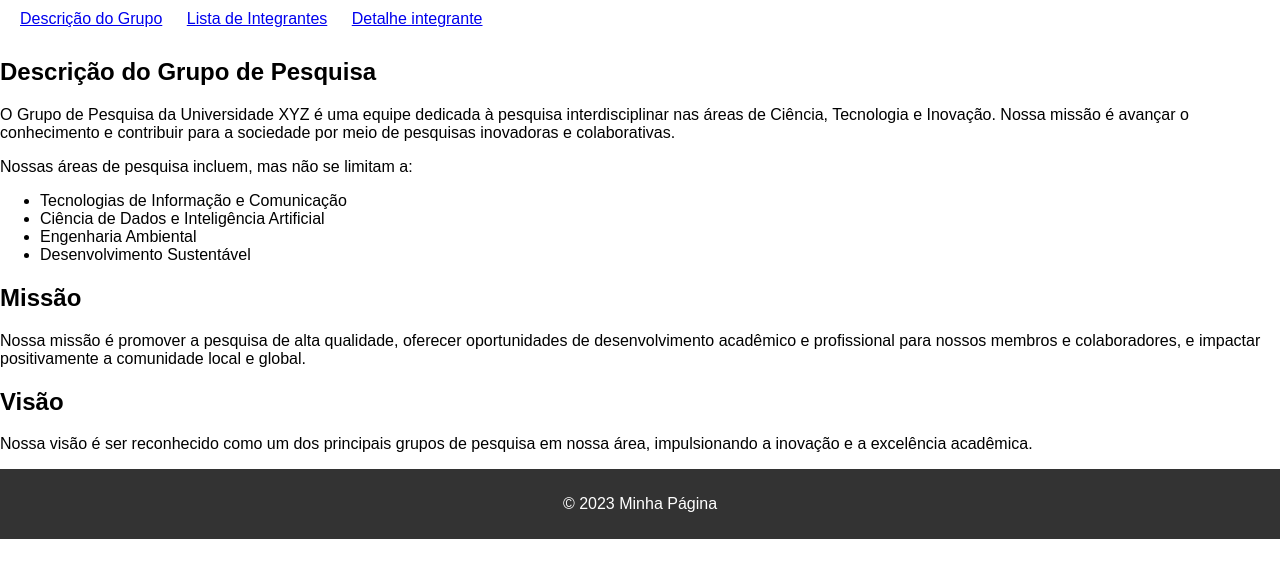
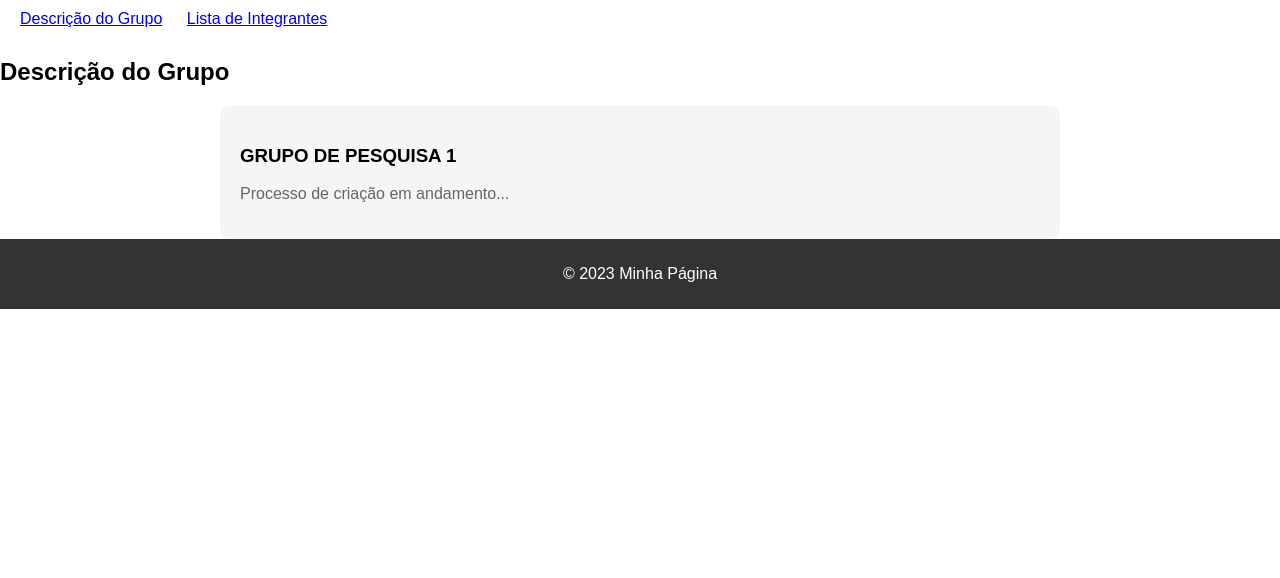
Before and after one commit to KaueFulgencio/programacao-web, a Django app: page / in a window 1280 px wide. Shown: the top 578 px of the page. Run offline with Django 4.2, Linux system fonts and the light colour scheme; data comes from the database, SQL or seed files in the repository; both versions use the stored data as it was after the commit.

Commit message:
descricao_grupo.html update

```diff
--- a/projeto2-Kaue/projeto2/grupo_pesquisa/admin.py
+++ b/projeto2-Kaue/projeto2/grupo_pesquisa/admin.py
@@ -2,7 +2,9 @@ from django.contrib import admin
 
 # Register your models here.
 
-from .models import Integrante, Publicacao
+from .models import Integrante, Publicacao, GrupoPesquisa
+
+admin.site.register(GrupoPesquisa)
 
 @admin.register(Integrante)
 class IntegranteAdmin(admin.ModelAdmin):
--- a/projeto2-Kaue/projeto2/grupo_pesquisa/models.py
+++ b/projeto2-Kaue/projeto2/grupo_pesquisa/models.py
@@ -20,8 +20,6 @@ class Integrante(models.Model):
     def __str__(self):
         return self.nome
 
-from django.db import models
-
 class Publicacao(models.Model):
     integrante = models.ForeignKey(Integrante, on_delete=models.CASCADE, related_name='publicacoes')
     titulo = models.CharField(max_length=200)
@@ -40,3 +38,8 @@ class Publicacao(models.Model):
 
     def autores_as_string(self):
         return ", ".join(self.get_autores_list())
+
+
+class GrupoPesquisa(models.Model):
+    nome = models.CharField(max_length=100)
+    descricao = models.TextField()
--- a/projeto2-Kaue/projeto2/grupo_pesquisa/templates/base.html
+++ b/projeto2-Kaue/projeto2/grupo_pesquisa/templates/base.html
@@ -37,7 +37,7 @@
         <ul>
             <li><a href="{% url 'descricao_grupo' %}">Descrição do Grupo</a></li>
             <li><a href="{% url 'lista_integrantes' %}">Lista de Integrantes</a></li>
-            <li><a href="{% url 'detalhes_integrante' integrante_id=1 %}">Detalhe integrante</a></li>
+            <!--<li><a href="{% url 'detalhes_integrante' integrante_id=1 %}">Detalhe integrante</a></li>-->
         </ul>
     </nav>
     {% block content %}
--- a/projeto2-Kaue/projeto2/grupo_pesquisa/templates/descricao_grupo.html
+++ b/projeto2-Kaue/projeto2/grupo_pesquisa/templates/descricao_grupo.html
@@ -2,117 +2,31 @@
 
 {% block content %}
     <style>
-    nav {
-        background-color: white;
-    }
-    nav ul {
-        list-style: none;
-        padding: 0;
-        margin: 0;
-    }
-    nav li {
-        display: inline;
-        margin: 10px;
+        .grupo-description {
+            max-width: 800px; /* Defina a largura máxima desejada para a seção */
+            margin: 0 auto; /* Centralize a seção na página */
+            background-color: #f5f5f5;
+            padding: 20px;
+            border-radius: 10px; /* Adicione bordas arredondadas à seção */
         }
 
-    .section-title {
+        .grupo-description h2 {
             font-size: 24px;
             color: #333;
             margin-bottom: 20px;
         }
 
-    .integrante-details {
-        display: flex;
-        justify-content: space-between;
-    }
-
-    .integrante-info {
-        flex: 1;
-        margin-right: 20px;
-    }
-
-    .integrante-name {
-        font-size: 20px;
-        color: #333;
-    }
-
-    .integrante-type {
+        .grupo-description p {
             font-size: 16px;
             color: #666;
         }
-
-    .publicacoes {
-        flex: 2;
-    }
-
-    .publicacoes-title {
-        font-size: 18px;
-        color: #333;
-        margin-bottom: 10px;
-    }
-
-    .publicacoes-list {
-        list-style: none;
-        padding: 0;
-    }
-
-    .publicacao-item {
-        margin-bottom: 20px;
-    }
-
-    .publicacao-titulo {
-        font-size: 16px;
-        color: #333;
-        font-weight: bold;
-    }
-
-    .publicacao-ano {
-        font-size: 14px;
-        color: #666;
-    }
-
-    .publicacao-onde {
-        font-size: 14px;
-        color: #666;
-    }
-
-    .publicacao-autores {
-        font-size: 14px;
-        color: #666;
-    }
-
     </style>
 
     <section>
-        <h2>Descrição do Grupo de Pesquisa</h2>
-        <p>
-            O Grupo de Pesquisa da Universidade XYZ é uma equipe dedicada à pesquisa interdisciplinar
-            nas áreas de Ciência, Tecnologia e Inovação. Nossa missão é avançar o conhecimento e contribuir
-            para a sociedade por meio de pesquisas inovadoras e colaborativas.
-        </p>
-        <p>
-            Nossas áreas de pesquisa incluem, mas não se limitam a:
-        </p>
-        <ul>
-            <li>Tecnologias de Informação e Comunicação</li>
-            <li>Ciência de Dados e Inteligência Artificial</li>
-            <li>Engenharia Ambiental</li>
-            <li>Desenvolvimento Sustentável</li>
-        </ul>
-    </section>
-    <section>
-        <h2>Missão</h2>
-        <p>
-            Nossa missão é promover a pesquisa de alta qualidade, oferecer oportunidades de desenvolvimento
-            acadêmico e profissional para nossos membros e colaboradores, e impactar positivamente a comunidade
-            local e global.
-        </p>
-    </section>
-    <section>
-        <h2>Visão</h2>
-        <p>
-            Nossa visão é ser reconhecido como um dos principais grupos de pesquisa em nossa área, impulsionando
-            a inovação e a excelência acadêmica.
-        </p>
+        <h2>Descrição do Grupo</h2>
+        <div class="grupo-description">
+            <h3>{{ grupo_pesquisa.nome }}</h3>
+            <p>{{ grupo_pesquisa.descricao }}</p>
+        </div>
     </section>
 {% endblock %}
--- a/projeto2-Kaue/projeto2/grupo_pesquisa/templates/detalhes_integrante.html
+++ b/projeto2-Kaue/projeto2/grupo_pesquisa/templates/detalhes_integrante.html
@@ -24,6 +24,8 @@
         .integrante-details {
             display: flex;
             justify-content: space-between;
+            max-width: 800px;
+            margin: 0 auto;
         }
 
         .integrante-info {
@@ -81,6 +83,10 @@
             color: #666;
         }
 
+        img {
+            max-width: 200px;
+            border-radius: 10px;
+        }
     </style>
 
     <section>
--- a/projeto2-Kaue/projeto2/grupo_pesquisa/views.py
+++ b/projeto2-Kaue/projeto2/grupo_pesquisa/views.py
@@ -1,7 +1,9 @@
 from django.shortcuts import render, redirect
 
 from django.shortcuts import get_object_or_404
-from .models import Integrante, Publicacao
+
+#modelos
+from .models import Integrante, Publicacao, GrupoPesquisa
 
 def descricao_grupo(request):
     return render(request, 'descricao_grupo.html')
@@ -25,3 +27,18 @@ def adicionar_foto_integrante(request, integrante_id):
         return redirect('detalhes_integrante', integrante_id=integrante.id)
 
     return render(request, 'adicionar_foto_integrante.html', {'integrante': integrante})
+
+def descricao_grupo(request):
+    grupo_pesquisa = GrupoPesquisa.objects.first()
+
+    context = {
+        'grupo_pesquisa': grupo_pesquisa,
+    }
+
+    return render(request, 'descricao_grupo.html', context)
+
+from grupo_pesquisa.models import GrupoPesquisa
+
+grupo_pesquisa = GrupoPesquisa(nome='GRUPO DE PESQUISA 1', descricao='Processo de criação em andamento...')
+
+grupo_pesquisa.save()
```
Also changed, not shown: projeto2-Kaue/projeto2/grupo_pesquisa/forms.py (+6 -1 lines), projeto2-Kaue/projeto2/db.sqlite3, projeto2-Kaue/projeto2/grupo_pesquisa/migrations/0005_grupopesquisa.py (added). Lines whose indentation alone changed are shown as unchanged.
